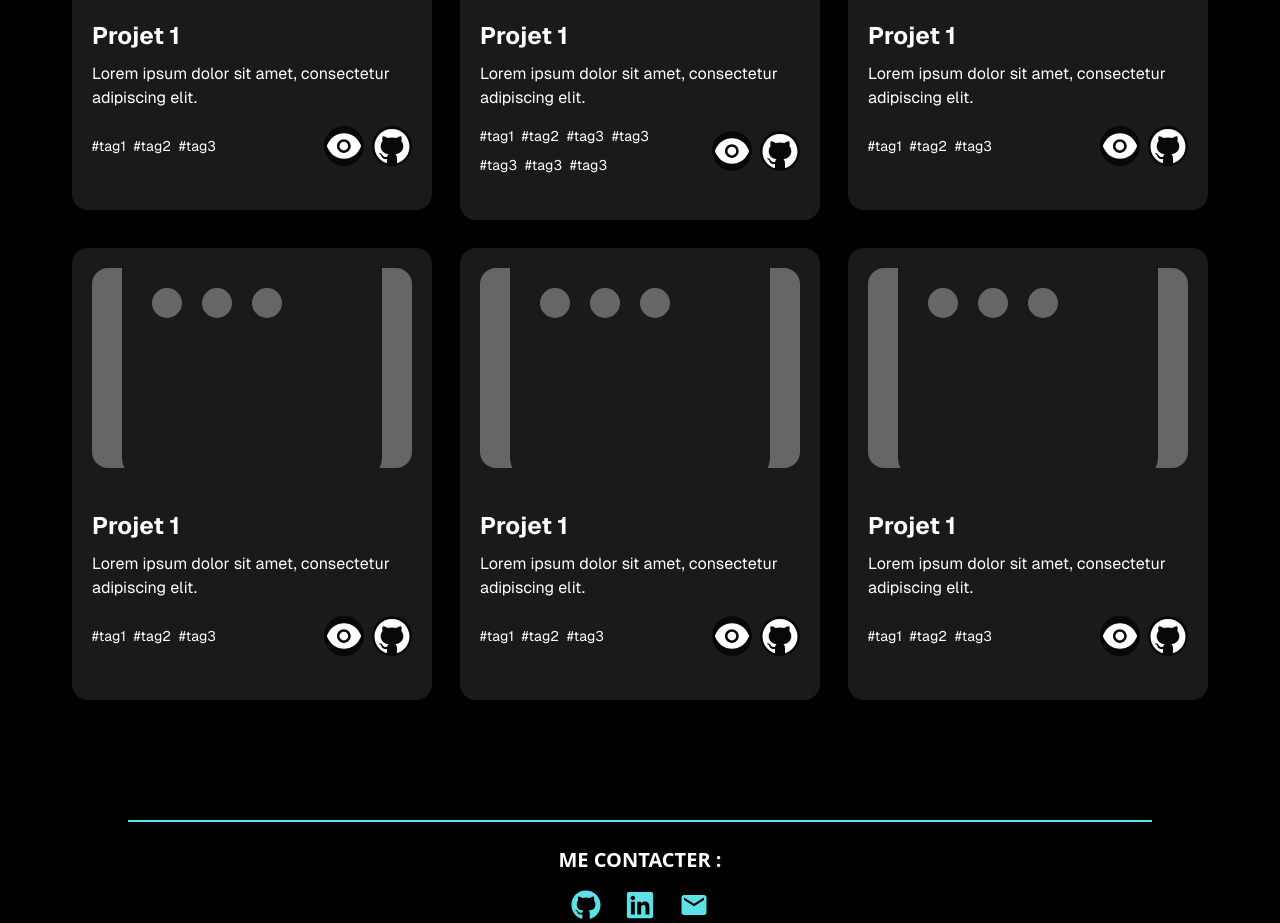
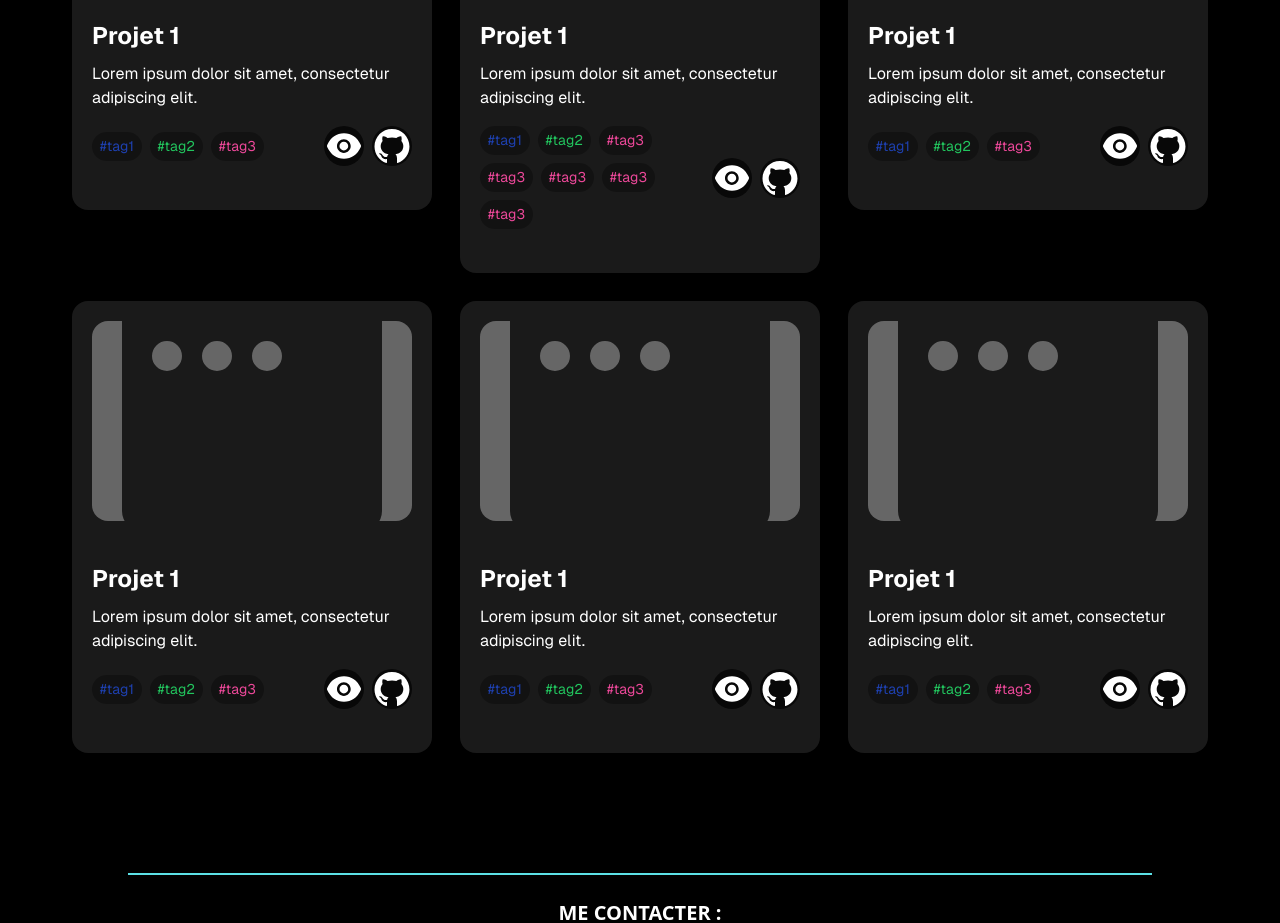
Before and after one commit to DavyR01/davyrobert-portfolio, a Next.js app: page / in a window 1280 px wide. Shown: the part 3040-3963 px from the top of the page. Built offline with nearby package versions, Linux system fonts and the light colour scheme.

Commit message:
- update section MesProjets

```diff
--- a/src/app/components/MesProjets.tsx
+++ b/src/app/components/MesProjets.tsx
@@ -78,7 +78,7 @@ const ProjectCard: React.FC<ProjectCardProps> = ({ index, name, description, tag
                   <div className='mt-4 flex items-center justify-between mb-6 gap-6'>
                     <div className="flex flex-wrap gap-2">
                       {tags.map((tag, idx) => (
-                        <p key={idx} className={`text-[14px] ${tag.color}`}>
+                        <p key={idx} className={`text-[14px] ${tag.color} bg-black/30 px-2 py-1 rounded-full`}>
                            #{tag.name}
                         </p>
                       ))}
--- a/src/app/datas/datas.js
+++ b/src/app/datas/datas.js
@@ -4,9 +4,9 @@ const projects = [
       name: "Projet 1",
       description: "Lorem ipsum dolor sit amet, consectetur adipiscing elit.",
       tags: [
-         { name: "tag1", color: "blue-text-gradient" },
-         { name: "tag2", color: "green-text-gradient" },
-         { name: "tag3", color: "pink-text-gradient" },
+         { name: "tag1", color: "text-blue-800" },
+         { name: "tag2", color: "text-green-500" },
+         { name: "tag3", color: "text-pink-500" },
       ],
       image: "/projects/ecosystem-qvmmd.png",
       sourceWeb: "https://www.quiveutmesdechets.fr/",
@@ -16,13 +16,13 @@ const projects = [
       name: "Projet 1",
       description: "Lorem ipsum dolor sit amet, consectetur adipiscing elit.",
       tags: [
-         { name: "tag1", color: "blue-text-gradient" },
-         { name: "tag2", color: "green-text-gradient" },
-         { name: "tag3", color: "pink-text-gradient" },
-         { name: "tag3", color: "pink-text-gradient" },
-         { name: "tag3", color: "pink-text-gradient" },
-         { name: "tag3", color: "pink-text-gradient" },
-         { name: "tag3", color: "pink-text-gradient" },
+         { name: "tag1", color: "text-blue-800" },
+         { name: "tag2", color: "text-green-500" },
+         { name: "tag3", color: "text-pink-500" },
+         { name: "tag3", color: "text-pink-500" },
+         { name: "tag3", color: "text-pink-500" },
+         { name: "tag3", color: "text-pink-500" },
+         { name: "tag3", color: "text-pink-500" },
       ],
       image: "/assets/window.svg",
       sourceWeb: "https://www.google.com",
@@ -32,9 +32,9 @@ const projects = [
       name: "Projet 1",
       description: "Lorem ipsum dolor sit amet, consectetur adipiscing elit.",
       tags: [
-         { name: "tag1", color: "blue-text-gradient" },
-         { name: "tag2", color: "green-text-gradient" },
-         { name: "tag3", color: "pink-text-gradient" },
+         { name: "tag1", color: "text-blue-800" },
+         { name: "tag2", color: "text-green-500" },
+         { name: "tag3", color: "text-pink-500" },
       ],
       image: "/assets/window.svg",
       sourceWeb: "https://www.google.com",
@@ -44,9 +44,9 @@ const projects = [
       name: "Projet 1",
       description: "Lorem ipsum dolor sit amet, consectetur adipiscing elit.",
       tags: [
-         { name: "tag1", color: "blue-text-gradient" },
-         { name: "tag2", color: "green-text-gradient" },
-         { name: "tag3", color: "pink-text-gradient" },
+         { name: "tag1", color: "text-blue-800" },
+         { name: "tag2", color: "text-green-500" },
+         { name: "tag3", color: "text-pink-500" },
       ],
       image: "/assets/window.svg",
       sourceWeb: "https://www.google.com",
@@ -56,9 +56,9 @@ const projects = [
       name: "Projet 1",
       description: "Lorem ipsum dolor sit amet, consectetur adipiscing elit.",
       tags: [
-         { name: "tag1", color: "blue-text-gradient" },
-         { name: "tag2", color: "green-text-gradient" },
-         { name: "tag3", color: "pink-text-gradient" },
+         { name: "tag1", color: "text-blue-800" },
+         { name: "tag2", color: "text-green-500" },
+         { name: "tag3", color: "text-pink-500" },
       ],
       image: "/assets/window.svg",
       sourceWeb: "https://www.google.com",
@@ -68,9 +68,9 @@ const projects = [
       name: "Projet 1",
       description: "Lorem ipsum dolor sit amet, consectetur adipiscing elit.",
       tags: [
-         { name: "tag1", color: "blue-text-gradient" },
-         { name: "tag2", color: "green-text-gradient" },
-         { name: "tag3", color: "pink-text-gradient" },
+         { name: "tag1", color: "text-blue-800" },
+         { name: "tag2", color: "text-green-500" },
+         { name: "tag3", color: "text-pink-500" },
       ],
       image: "/assets/window.svg",
       sourceWeb: "https://www.google.com",
```
